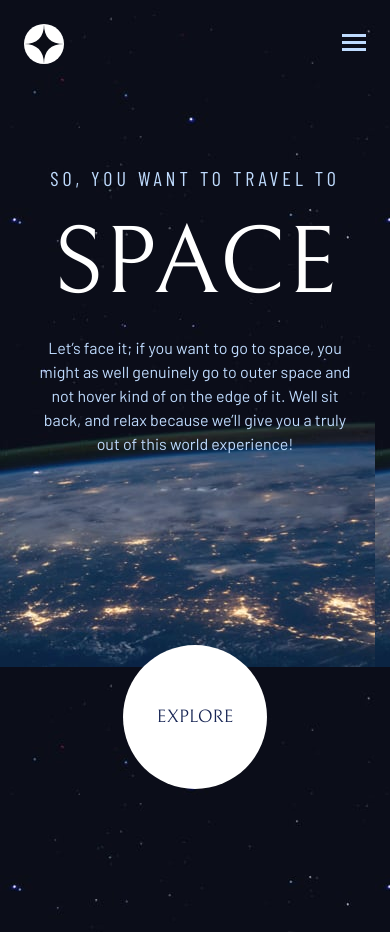
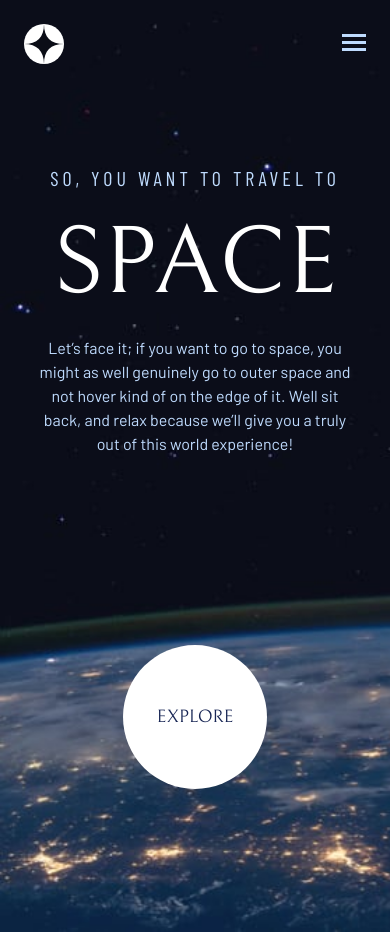
Before and after one commit to craffulz/space-figma-tailwind, a React (Vite) app in the folder space_web/: page / in a window 390 px wide. Built offline with nearby package versions, Linux system fonts and the light colour scheme.

Commit message:
fixing bg mobile bug

```diff
--- a/space_web/src/pages/home.jsx
+++ b/space_web/src/pages/home.jsx
@@ -8,7 +8,7 @@ const home = () => {
     <div
       className={`flex flex-col overflow-y-scroll md:overflow-hidden justify-between relative animate-fadeIn
            w-full h-[932px] md:min-h-screen
-           bg-home_mobile md:bg-home_tablet lg:bg-home md:bg-cover`}
+           bg-home_mobile md:bg-home_tablet lg:bg-home md:bg-cover bg-no-repeat bg-cover`}
     >
       <ScrollRestoration />
       <NavbarPicker />
```
